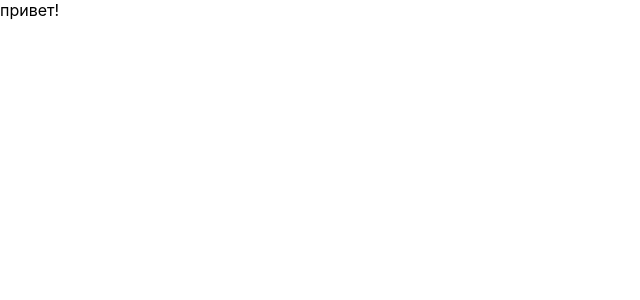
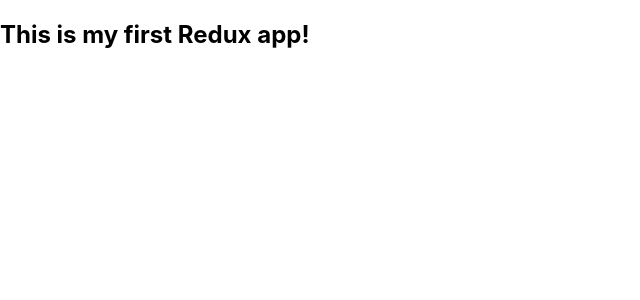
Before and after one commit to From-Sochi/redux, a React (Create React App) app in the folder my-app/: page / in a window 1280 px wide. Shown: the top 300 px of the page, without its empty margins (0-640 px from the left). Built offline with nearby package versions, Linux system fonts and the light colour scheme.

Commit message:
установил маршрутизатор React Router

```diff
--- a/my-app/src/app.tsx
+++ b/my-app/src/app.tsx
@@ -1,17 +1,11 @@
 import React from 'react';
 import { GlobalStyle } from './assets/styles/app.styles';
 
-
-
-
-
 function App() {
-
-
     return (
         <>
             <GlobalStyle />
-            привет!
+            <h2>This is my first Redux app!</h2>
         </>
     );
 }
--- /dev/null
+++ b/my-app/src/app/store.js
@@ -0,0 +1,5 @@
+import { configureStore } from '@reduxjs/toolkit'
+
+export default configureStore({
+	reducer: {}
+});
--- a/my-app/src/data/product.data.ts
+++ b/my-app/src/data/product.data.ts
@@ -0,0 +1 @@
+export {}; // Это делает файл модулем
--- a/my-app/src/index.tsx
+++ b/my-app/src/index.tsx
@@ -1,12 +1,14 @@
 import React from 'react';
 import ReactDOM from 'react-dom/client';
 import App from './app';
+import store from './app/store';
+import { Provider } from 'react-redux';
 import { GlobalStyle } from './assets/styles/app.styles';
-const root = ReactDOM.createRoot(
-    document.getElementById('root') as HTMLElement
-);
+const root = ReactDOM.createRoot(document.getElementById('root') as HTMLElement);
 root.render(
     <React.StrictMode>
-        <App/>
+        <Provider store={store}>
+            <App />
+        </Provider>
     </React.StrictMode>
 );
--- a/my-app/src/models/ProductModel/product.model.ts
+++ b/my-app/src/models/ProductModel/product.model.ts
@@ -0,0 +1 @@
+export {};
```
Also changed, not shown: my-app/package.json (+6 -7 lines), 1 other file (tests, documents, lock files or other folders).
